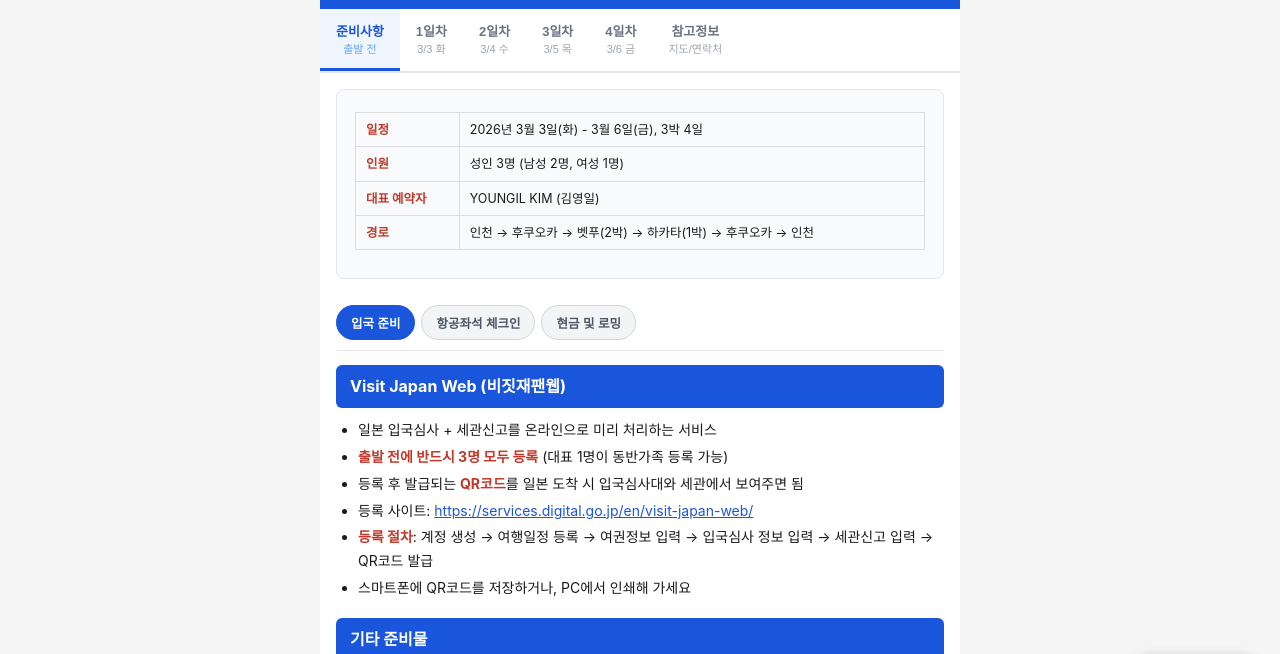
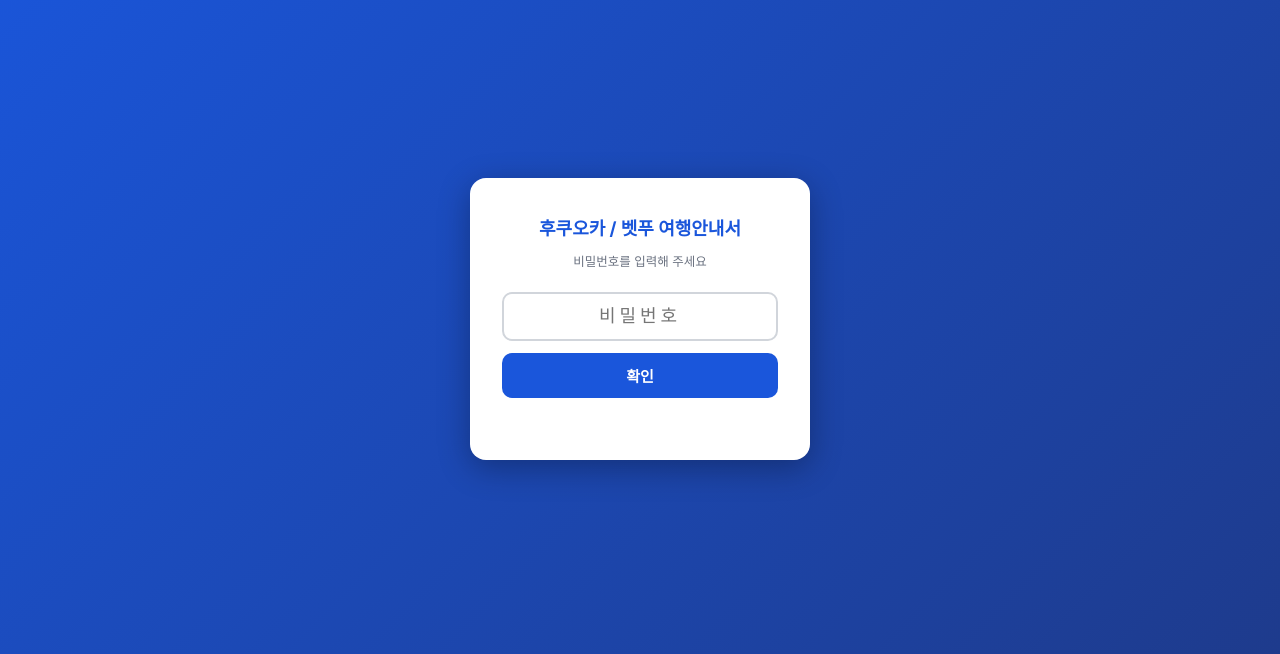
Before and after one commit to mook25/hukuoka-journey26, a plain HTML site: page index.html in a window 1280 px wide. Shown: the part 81-735 px from the top of the page. Drawn offline with Linux system fonts and the light colour scheme.

Commit message:
비밀번호 보호 및 크롤링 차단 추가
- 첫 화면에 비밀번호 입력 오버레이 추가 (SHA-256 해시 비교)
- 세션 유지로 같은 탭에서 재입력 불필요
- robots.txt로 모든 봇 크롤링 차단
- meta robots noindex/nofollow/noarchive/nosnippet 태그 추가

Co-Authored-By: Claude Opus 4.6 <noreply@anthropic.com>

```diff
--- a/index.html
+++ b/index.html
@@ -7,6 +7,9 @@
 <meta property="og:description" content="2026년 3월 3일(화) - 3월 6일(금) | 인천 → 후쿠오카 → 벳푸 → 하카타 → 인천">
 <meta property="og:image" content="https://i.ibb.co/v6xdxW4W/image.png">
 <meta property="og:type" content="website">
+<meta name="robots" content="noindex, nofollow, noarchive, nosnippet">
+<meta name="googlebot" content="noindex, nofollow">
+<meta name="bingbot" content="noindex, nofollow">
 <title>일본 여행 안내서 - 후쿠오카/벳푸 3박 4일</title>
 <style>
   @page { size: A4; margin: 15mm 18mm; }
@@ -243,6 +246,79 @@
   /* Links */
   a { color: #1a56db; word-break: break-all; }
 
+  /* Password Overlay */
+  .pw-overlay {
+    position: fixed;
+    top: 0; left: 0; right: 0; bottom: 0;
+    z-index: 9999;
+    background: linear-gradient(135deg, #1a56db 0%, #1e3a8a 100%);
+    display: flex;
+    align-items: center;
+    justify-content: center;
+    flex-direction: column;
+  }
+  .pw-overlay.hidden { display: none; }
+  .pw-box {
+    background: #fff;
+    border-radius: 16px;
+    padding: 36px 32px;
+    text-align: center;
+    box-shadow: 0 8px 32px rgba(0,0,0,0.3);
+    max-width: 340px;
+    width: 90%;
+  }
+  .pw-box h2 {
+    background: none;
+    color: #1a56db;
+    font-size: 18px;
+    padding: 0;
+    margin: 0 0 6px;
+    border-radius: 0;
+  }
+  .pw-box .pw-sub {
+    font-size: 12.5px;
+    color: #6b7280;
+    margin-bottom: 20px;
+  }
+  .pw-box input {
+    width: 100%;
+    padding: 12px 16px;
+    font-size: 18px;
+    border: 2px solid #d1d5db;
+    border-radius: 10px;
+    text-align: center;
+    letter-spacing: 4px;
+    outline: none;
+    transition: border-color 0.2s;
+  }
+  .pw-box input:focus { border-color: #1a56db; }
+  .pw-box input.error { border-color: #ef4444; animation: shake 0.3s; }
+  .pw-box button {
+    width: 100%;
+    padding: 12px;
+    margin-top: 12px;
+    background: #1a56db;
+    color: #fff;
+    border: none;
+    border-radius: 10px;
+    font-size: 15px;
+    font-weight: 600;
+    cursor: pointer;
+    transition: background 0.2s;
+  }
+  .pw-box button:active { background: #1e40af; }
+  .pw-error {
+    color: #ef4444;
+    font-size: 12px;
+    margin-top: 8px;
+    min-height: 18px;
+  }
+  @keyframes shake {
+    0%, 100% { transform: translateX(0); }
+    25% { transform: translateX(-6px); }
+    75% { transform: translateX(6px); }
+  }
+
   /* Font Size Control */
   .font-control {
     position: fixed;
@@ -303,6 +379,17 @@
 </style>
 </head>
 <body>
+
+<!-- Password Overlay -->
+<div class="pw-overlay" id="pwOverlay">
+  <div class="pw-box">
+    <h2>후쿠오카 / 벳푸 여행안내서</h2>
+    <div class="pw-sub">비밀번호를 입력해 주세요</div>
+    <input type="password" id="pwInput" inputmode="numeric" maxlength="10" placeholder="비밀번호" autocomplete="off">
+    <button onclick="checkPassword()">확인</button>
+    <div class="pw-error" id="pwError"></div>
+  </div>
+</div>
 
 <div class="fixed-top" id="fixedTop">
   <div class="header">
@@ -1015,6 +1102,37 @@
 </div>
 
 <script>
+// Password check
+var PW_HASH = 'e9e639cdef5020cc761cd12ee120a6a6506ec7abcae50ad500694f82c97e0732';
+
+(function() {
+  if (sessionStorage.getItem('travelAuth') === 'ok') {
+    document.getElementById('pwOverlay').classList.add('hidden');
+  }
+  document.getElementById('pwInput').addEventListener('keydown', function(e) {
+    if (e.key === 'Enter') checkPassword();
+  });
+})();
+
+async function hashSHA256(str) {
+  var buf = new TextEncoder().encode(str);
+  var hash = await crypto.subtle.digest('SHA-256', buf);
+  return Array.from(new Uint8Array(hash)).map(function(b) { return b.toString(16).padStart(2, '0'); }).join('');
+}
+
+async function checkPassword() {
+  var input = document.getElementById('pwInput');
+  var hashed = await hashSHA256(input.value);
+  if (hashed === PW_HASH) {
+    sessionStorage.setItem('travelAuth', 'ok');
+    document.getElementById('pwOverlay').classList.add('hidden');
+  } else {
+    input.classList.add('error');
+    document.getElementById('pwError').textContent = '비밀번호가 틀렸습니다';
+    setTimeout(function() { input.classList.remove('error'); }, 300);
+  }
+}
+
 var zoomLevel = 0;
 var zoomSteps = [80, 90, 100, 115, 130, 150];
 var defaultZoomIdx = 2;
```
Also changed, not shown: robots.txt (added).
